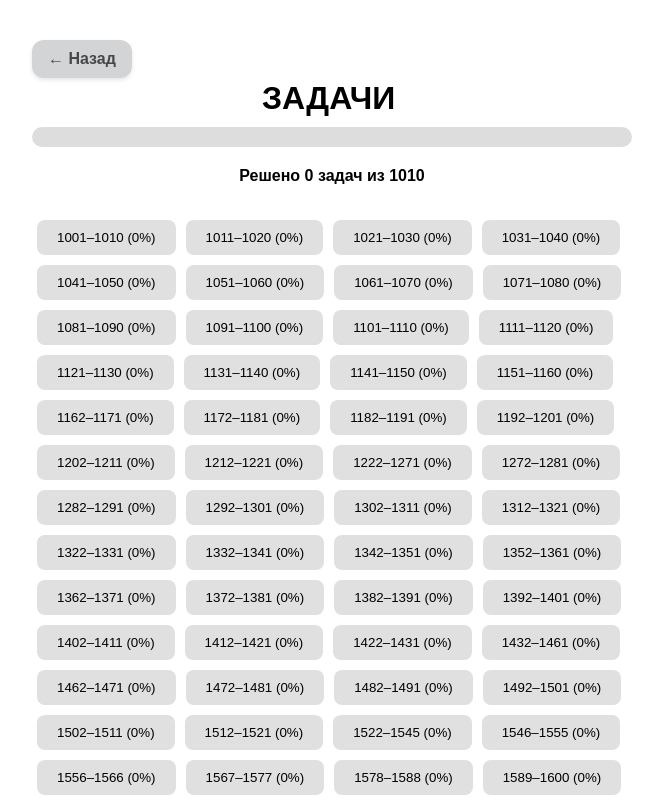
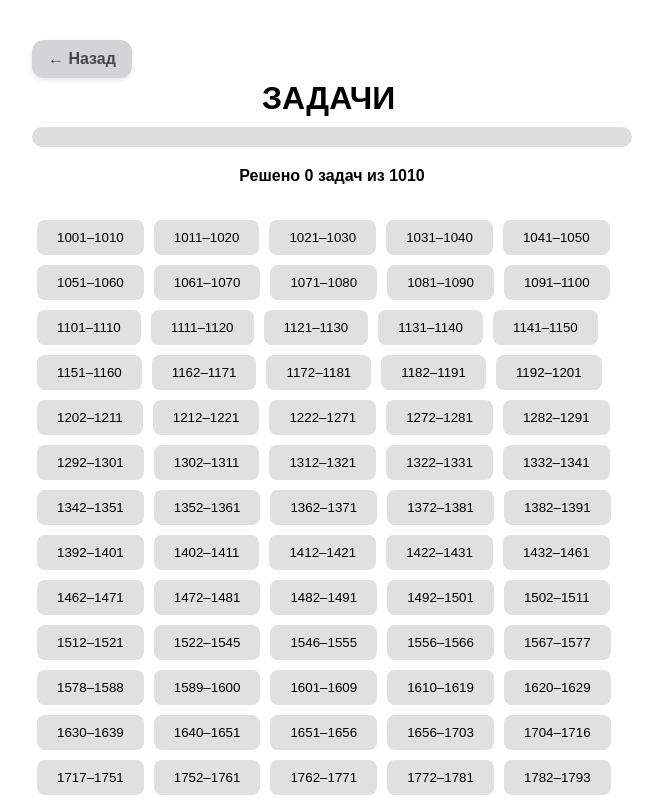
Before and after one commit to autizm6kola-art/math_2, a React (Create React App) app: page / in a window 1280 px wide. Shown: the top 800 px of the page, without its empty margins (308-971 px from the left). Built offline with nearby package versions, Linux system fonts and the light colour scheme.

Commit message:
Убрала проценты

```diff
--- a/src/App.js
+++ b/src/App.js
@@ -650,8 +650,8 @@ function App() {
           buttonClass += ' partial';
         }
 
-        const label = `${range.start}–${range.end} (${Math.round(progress)}%)`;
-
+        // const label = `${range.start}–${range.end} (${Math.round(progress)}%)`;
+        const label = `${range.start}–${range.end}`; // <--- без процентов
         return (
           <button
             key={index}
```
